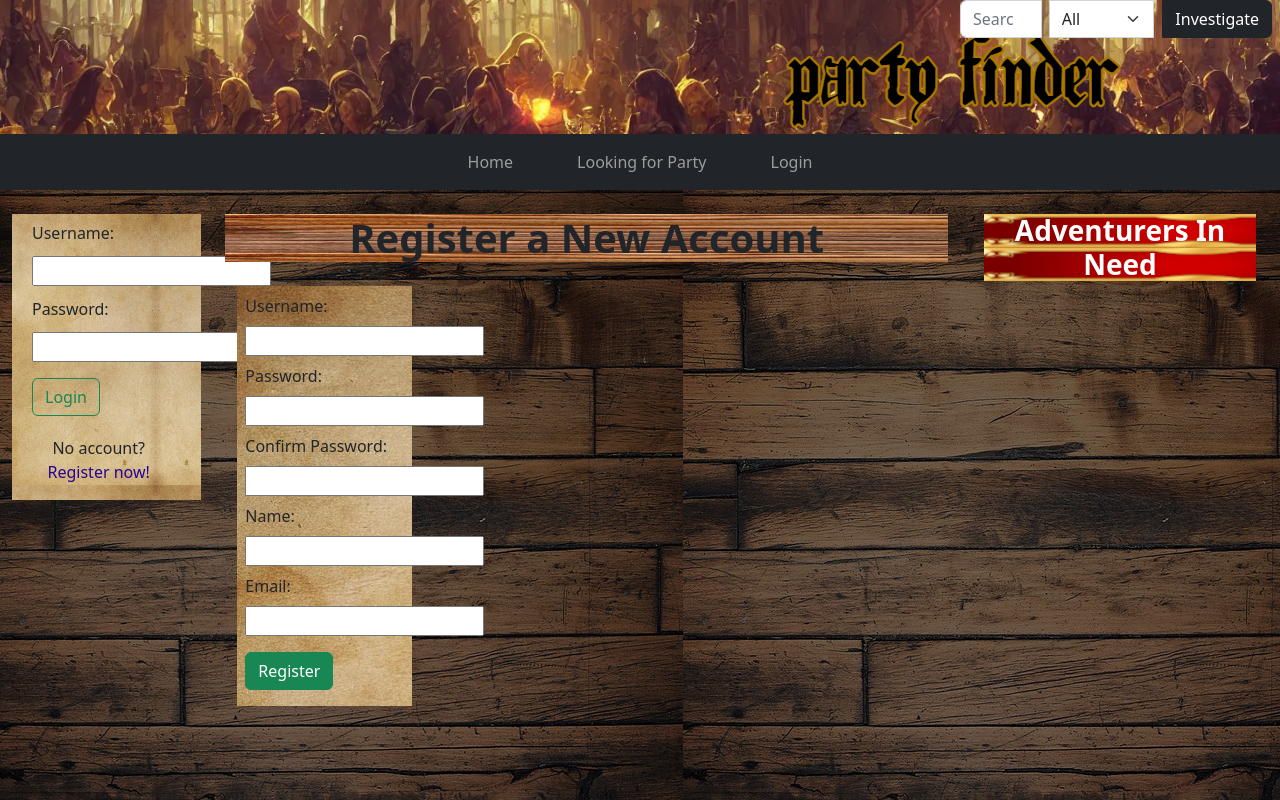
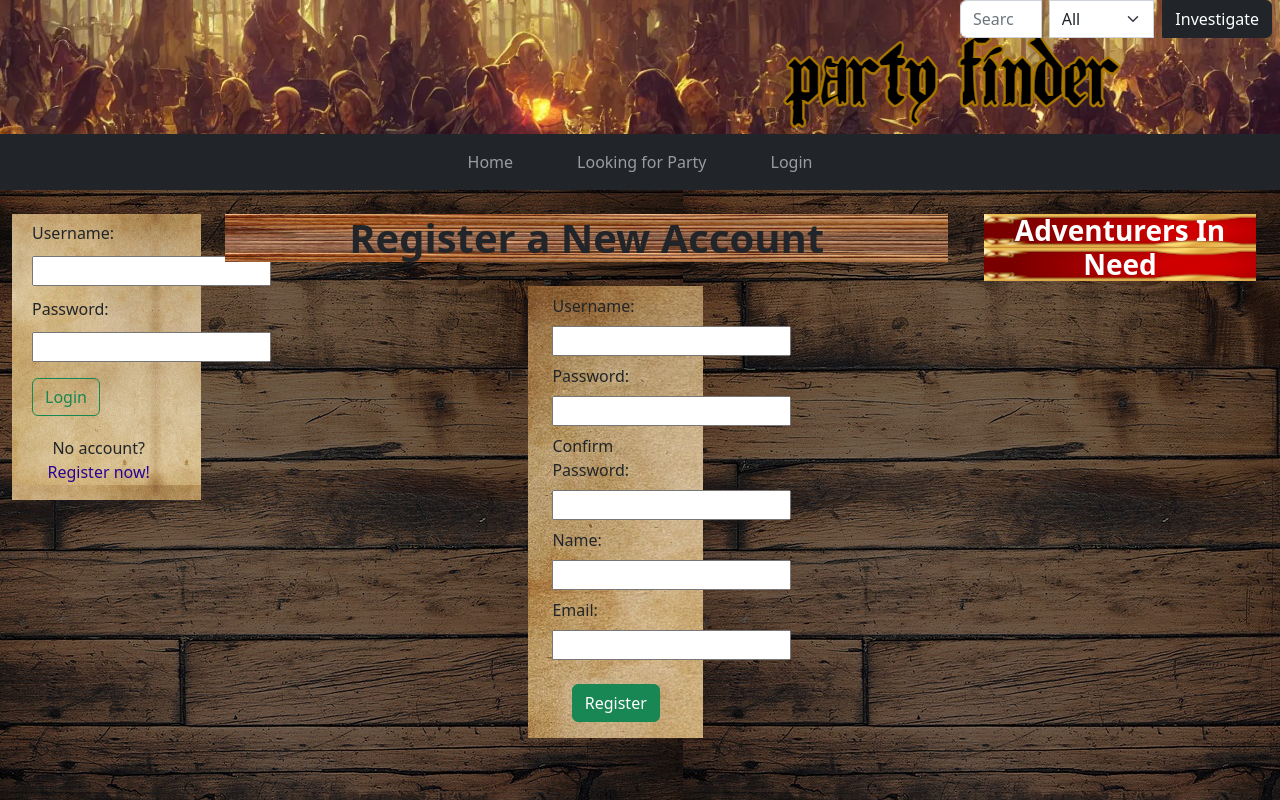
Before and after one commit to zurovirus/Web-2-Project, a PHP site: page /register.php in a window 1280 px wide. Run offline with PHP 8.4, Linux system fonts and the light colour scheme; data that the repository does not hold is empty.

Commit message:
Completed Project

```diff
--- a/aside.php
+++ b/aside.php
@@ -30,5 +30,3 @@
             <?php endwhile ?>
         </div>
     </aside>
-</div>
-</div>
--- a/header.php
+++ b/header.php
@@ -15,7 +15,7 @@
 <div class="bg-image w-100"  style="background-image: url('images/banner.png');">
 <div class="form-outline">
 <form class="input-group w-25 ms-auto" action="lfp.php" method="post">
-    <input class="form-control me-2" type="search" name="search" id="search" placeholder="Search for a group" aria-label="Search" aria-describedby="search-addon">
+    <input class="form-control me-2" type="search" name="search" id="search" placeholder="Search for a group" aria-label="Search">
     <select class="form-select" name="category" id="category">
     <option value="> 0">All</option>
     <?php while ($catSearch = $categoryStatement->fetch()) : ?>
@@ -26,7 +26,7 @@
 </form>
 </div>
 <div class="jumbotron">
-    <h1 class="display my-5 "></h1>
+    <div class="my-5 "></div>
 </div>
 </div>
 <nav id="nav" class="navbar navbar-expand navbar-dark bg-dark">
--- a/post.php
+++ b/post.php
@@ -27,11 +27,12 @@
     }
 
     if (!empty($_POST['button'])) {
+
+        $content = filter_input(INPUT_POST, 'comment', FILTER_SANITIZE_FULL_SPECIAL_CHARS);
+
         $insertQuery = "INSERT INTO comments (userId, postId, content) VALUES (:userId, :postId, :content)";
 
         $insertStatement = $db->prepare($insertQuery);
-
-        $content = $_POST['comment'];
 
         $insertStatement->bindValue(':postId', $id);
         $insertStatement->bindValue(':content', $content);
--- a/register.php
+++ b/register.php
@@ -98,19 +98,21 @@
                     <a class="text-decoration-none" href="register.php">Back</a>
                 <?php else : ?>
                 <div class="container">
-                    <form class="col-3" action="register.php" method="post">
+                    <form class="col-3 offset-md-5" action="register.php" method="post">
                         <div class="bg-image" style="background-image: url('images/Parchment.jpg');">
-                            <label class="mx-2 my-2" for="username">Username: </label>
-                            <input class="mx-2" type="text" name="username" id="username">
-                            <label class="mx-2 my-2" for="password">Password: </label>
-                            <input class="mx-2" type="password" name="password" id="password">
-                            <label class="mx-2 my-2" for="confirmpassword">Confirm Password: </label>
-                            <input class="mx-2" type="password" name="confirmpassword" id="confirmpassword">
-                            <label class="mx-2 my-2" for="name">Name: </label>
-                            <input class="mx-2"type="text" name="name" id="name">
-                            <label class="mx-2 my-2" for="password">Email: </label>
-                            <input class="mx-2" type="email" name="email" id="email">
-                            <button class="btn btn-success my-3 mx-2" type="submit">Register</button>
+                            <label class="mx-4 my-2" for="username">Username: </label>
+                            <input class="mx-4" type="text" name="username" id="username">
+                            <label class="mx-4 my-2" for="password">Password: </label>
+                            <input class="mx-4" type="password" name="password" id="password">
+                            <label class="mx-4 my-2" for="confirmpassword">Confirm Password: </label>
+                            <input class="mx-4" type="password" name="confirmpassword" id="confirmpassword">
+                            <label class="mx-4 my-2" for="name">Name: </label>
+                            <input class="mx-4"type="text" name="name" id="name">
+                            <label class="mx-4 my-2" for="password">Email: </label>
+                            <input class="mx-4" type="email" name="email" id="email">
+                            <div class="d-flex justify-content-center">
+                                <button class="btn btn-success mt-4 mb-3" type="submit">Register</button>
+                            </div>
                         </div>
                     </form>
                 </div>
```
Also changed, not shown: category.php (+14 -8 lines), loginpage.php (+14 -10 lines), members.php (+23 -0 lines). Lines whose indentation alone changed are shown as unchanged.
